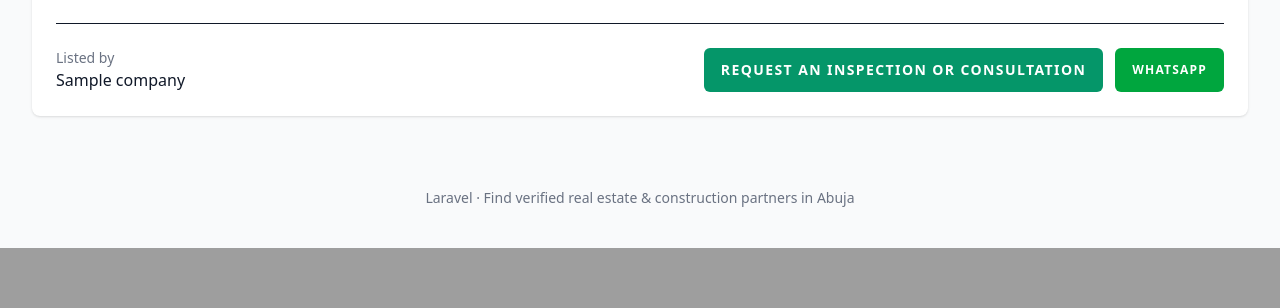
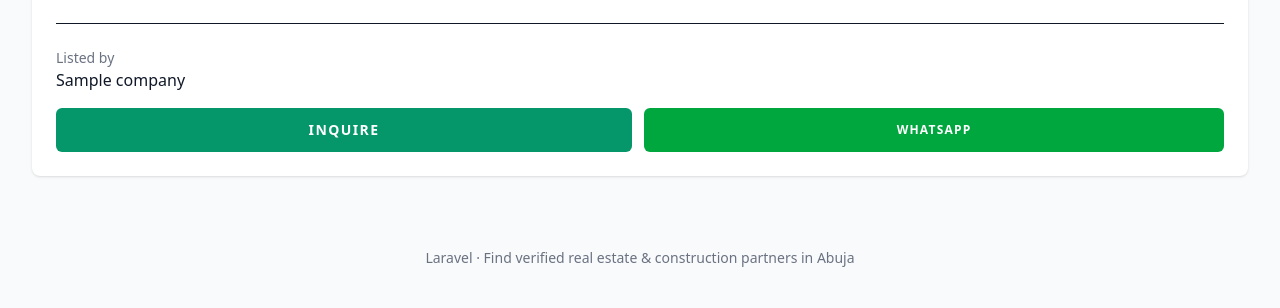
Before and after one commit to AliphaticGuru/real_estate_busy-hub, a Laravel app: template resources/views/listings/show.blade.php in a window 1280 px wide. Shown: the part 1185-1493 px from the top of the page. Before the commit the page ends 1433 px from the top, so only its background shows below. Run offline with Laravel 12, Linux system fonts and the light colour scheme; the template is opened without the code that fills it: most values are stand-ins (such as "Sample title", 1, 10 or a date in 2020); style sheets or scripts are compiled from the project's sources; parts of the project's set-up code (start-up, migrations or seed data) failed here and were passed over; some libraries are stand-ins or nearby versions.

Commit message:
ui: place listing actions under company name and shorten inquiry label

```diff
--- a/resources/views/listings/show.blade.php
+++ b/resources/views/listings/show.blade.php
@@ -35,7 +35,7 @@
                 </div>
             @endif
 
-            <div class="mt-6 flex items-center justify-between border-t pt-6">
+            <div class="mt-6 border-t pt-6">
                 <div>
                     <p class="text-sm text-gray-500">{{ __('Listed by') }}</p>
                     <p class="font-medium text-gray-900">{{ $listing->company?->name ?? config('app.name') }}</p>
@@ -46,15 +46,20 @@
                     $whatsappMessage = rawurlencode('Hello! I am interested in this listing: ' . $listing->title . ' — ' . $listing->city . ', ' . $listing->district . '. Price: ₦' . number_format($listing->price / 100) . '.');
                 @endphp
 
-                <div class="flex flex-wrap items-center gap-3">
-                    <x-button :href="route('inquiries.create', $listing->slug)" variant="primary">
-                        {{ __('Request an inspection or consultation') }}
+                <div class="mt-4 flex flex-wrap items-center gap-3">
+                    <x-button
+                        :href="route('inquiries.create', $listing->slug)"
+                        variant="primary"
+                        class="grow"
+                        aria-label="{{ __('Request an inspection or consultation') }}"
+                    >
+                        {{ __('Inquire') }}
                     </x-button>
 
                     @if ($whatsappNumber !== '')
                         <a
                             href="https://wa.me/{{ $whatsappNumber }}?text={{ $whatsappMessage }}"
-                            class="inline-flex min-h-[44px] items-center px-4 py-2 bg-green-600 border border-transparent rounded-md font-semibold text-xs text-white uppercase tracking-widest hover:bg-green-700 focus:bg-green-700 active:bg-green-900 focus:outline-none focus:ring-2 focus:ring-green-500 focus:ring-offset-2 transition ease-in-out duration-150"
+                            class="inline-flex grow min-h-[44px] items-center justify-center px-4 py-2 bg-green-600 border border-transparent rounded-md font-semibold text-xs text-white uppercase tracking-widest hover:bg-green-700 focus:bg-green-700 active:bg-green-900 focus:outline-none focus:ring-2 focus:ring-green-500 focus:ring-offset-2 transition ease-in-out duration-150"
                             target="_blank"
                             rel="noopener"
                         >
```
Also changed, not shown: tests/Feature/InquiryTest.php (+2 -1 lines).
